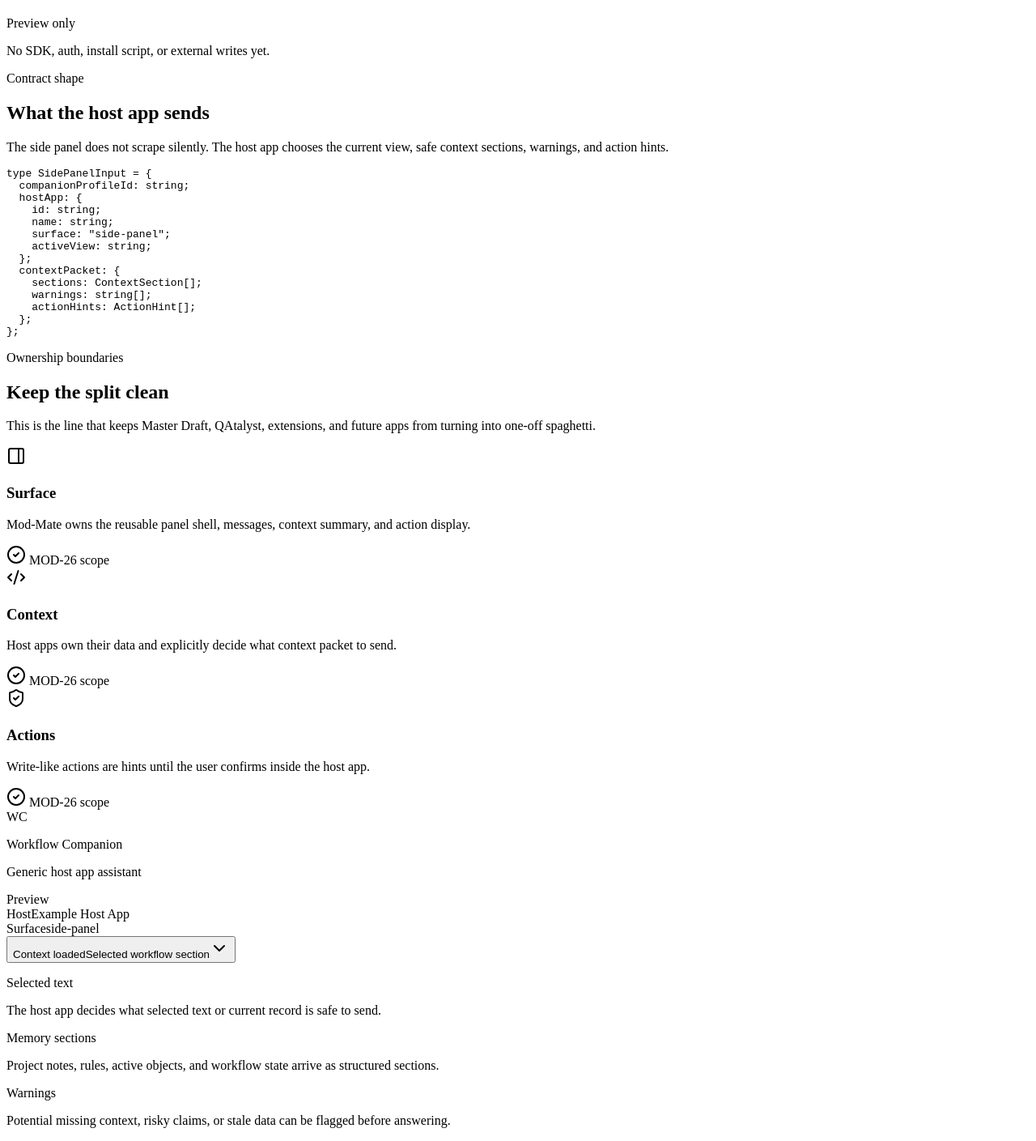
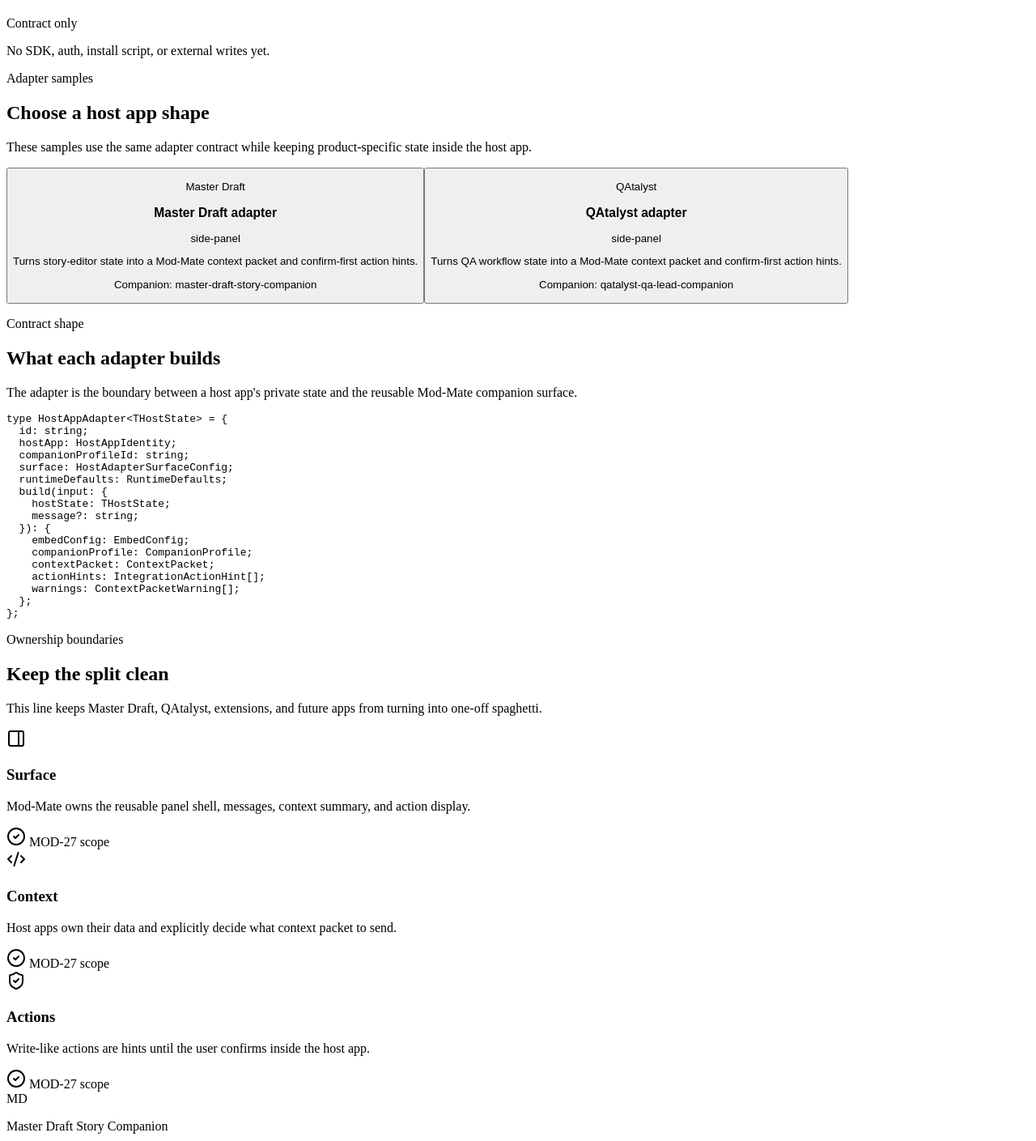
Before and after one commit to KingCarni/Mod-Mate, a Next.js app: page /SidePanelPreview in a window 1280 px wide. Shown: the part 602-2011 px from the top of the page at 81% size. Built offline with nearby package versions, Linux system fonts and the light colour scheme.

Commit message:
Use host adapters in side panel preview

```diff
--- a/src/pages/SidePanelPreview.tsx
+++ b/src/pages/SidePanelPreview.tsx
@@ -1,75 +1,37 @@
 "use client";
 
-import React from "react";
+import React, { useMemo, useState } from "react";
 import { ArrowLeft, CheckCircle2, Code2, PanelRight, ShieldCheck } from "lucide-react";
 import { Link } from "@/components/compat/Router";
 import AppShell from "@/components/layout/AppShell";
 import ModMateSidePanel from "@/components/mate/ModMateSidePanel";
 import SectionCard from "@/components/mate/SectionCard";
+import { createHostAdapterPreview, hostAppAdapters } from "@/lib/hostAppAdapters";
 
-const contextSections = [
-  {
-    id: "selected-text",
-    label: "Selected text",
-    detail: "The host app decides what selected text or current record is safe to send.",
-  },
-  {
-    id: "memory",
-    label: "Memory sections",
-    detail: "Project notes, rules, active objects, and workflow state arrive as structured sections.",
-  },
-  {
-    id: "warnings",
-    label: "Warnings",
-    detail: "Potential missing context, risky claims, or stale data can be flagged before answering.",
-  },
-];
+type AdapterId = "master-draft" | "qatalyst";
 
-const messages = [
-  {
-    id: "user-1",
-    role: "user" as const,
-    content: "Can you review this selected section and tell me what risks or continuity issues I should check?",
-  },
-  {
-    id: "assistant-1",
-    role: "assistant" as const,
-    content:
-      "I can review it against the host-provided context. I see three loaded memory sections and two confirm-first action hints. I would flag missing setup, unclear ownership, and any rule conflicts before suggesting edits.",
-  },
-];
-
-const actionHints = [
-  {
-    id: "suggest-rewrite",
-    label: "Suggest rewrite",
-    description: "Return a proposed edit for the host app to preview before applying.",
-    requiresConfirmation: true,
-  },
-  {
-    id: "save-note",
-    label: "Save note to project memory",
-    description: "Prepare a memory update that the host app must confirm first.",
-    requiresConfirmation: true,
-  },
-];
-
-const panelContract = `type SidePanelInput = {
+const panelContract = `type HostAppAdapter<THostState> = {
+  id: string;
+  hostApp: HostAppIdentity;
   companionProfileId: string;
-  hostApp: {
-    id: string;
-    name: string;
-    surface: "side-panel";
-    activeView: string;
-  };
-  contextPacket: {
-    sections: ContextSection[];
-    warnings: string[];
-    actionHints: ActionHint[];
+  surface: HostAdapterSurfaceConfig;
+  runtimeDefaults: RuntimeDefaults;
+  build(input: {
+    hostState: THostState;
+    message?: string;
+  }): {
+    embedConfig: EmbedConfig;
+    companionProfile: CompanionProfile;
+    contextPacket: ContextPacket;
+    actionHints: IntegrationActionHint[];
+    warnings: ContextPacketWarning[];
   };
 };`;
 
 const SidePanelPreview = () => {
+  const [selectedAdapterId, setSelectedAdapterId] = useState<AdapterId>("master-draft");
+  const preview = useMemo(() => createHostAdapterPreview(selectedAdapterId), [selectedAdapterId]);
+
   return (
     <AppShell>
       <div data-testid="side-panel-preview-page" className="space-y-8">
@@ -78,16 +40,16 @@ const SidePanelPreview = () => {
           <div className="relative z-10 flex flex-col lg:flex-row lg:items-end lg:justify-between gap-6">
             <div>
               <div className="flex flex-wrap items-center gap-2">
-                <p className="eyebrow">MOD-26 · Side panel contract</p>
+                <p className="eyebrow">MOD-27 · Host adapter contract</p>
                 <span className="rounded-full border border-accent-sage/40 bg-accent-sage/10 px-3 py-1 text-xs font-medium">
-                  Foundation preview
+                  Adapter preview
                 </span>
               </div>
               <h1 className="font-heading text-3xl md:text-5xl font-medium tracking-tight mt-3 max-w-4xl">
-                A reusable companion panel for any host app.
+                One adapter contract for every host app.
               </h1>
               <p className="text-sm md:text-base text-muted-foreground mt-4 max-w-2xl leading-relaxed">
-                This preview proves the generic side-panel surface: host-owned context in, Mod-Mate companion response out, and confirm-first actions only.
+                Host apps translate their own state into a Mod-Mate context packet, companion profile, embed config, and confirm-first action hints.
               </p>
               <Link
                 to="/integrations"
@@ -102,7 +64,7 @@ const SidePanelPreview = () => {
                   <PanelRight className="h-5 w-5" />
                 </div>
                 <div>
-                  <p className="font-heading text-lg font-medium">Preview only</p>
+                  <p className="font-heading text-lg font-medium">Contract only</p>
                   <p className="text-xs text-muted-foreground mt-0.5">No SDK, auth, install script, or external writes yet.</p>
                 </div>
               </div>
@@ -113,9 +75,46 @@ const SidePanelPreview = () => {
         <div className="grid grid-cols-1 xl:grid-cols-[1fr,420px] gap-6 items-start">
           <div className="space-y-6">
             <SectionCard
+              eyebrow="Adapter samples"
+              title="Choose a host app shape"
+              description="These samples use the same adapter contract while keeping product-specific state inside the host app."
+              testId="side-panel-adapter-picker"
+            >
+              <div className="grid grid-cols-1 md:grid-cols-2 gap-4">
+                {hostAppAdapters.map((adapter) => (
+                  <button
+                    key={adapter.id}
+                    type="button"
+                    onClick={() => setSelectedAdapterId(adapter.id as AdapterId)}
+                    className={`rounded-2xl border p-5 text-left transition-all hover:-translate-y-0.5 ${
+                      selectedAdapterId === adapter.id
+                        ? "border-primary bg-primary/10 shadow-soft"
+                        : "border-border bg-muted/35 hover:bg-muted/60"
+                    }`}
+                    data-testid={`adapter-${adapter.id}`}
+                  >
+                    <div className="flex items-start justify-between gap-3">
+                      <div>
+                        <p className="eyebrow">{adapter.hostApp.name}</p>
+                        <h3 className="font-heading text-xl font-medium mt-2">{adapter.name}</h3>
+                      </div>
+                      <span className="rounded-full border border-border bg-white px-2.5 py-1 text-[11px] font-medium dark:bg-card">
+                        {adapter.surface.preferredSurface}
+                      </span>
+                    </div>
+                    <p className="mt-3 text-sm text-muted-foreground leading-relaxed">{adapter.description}</p>
+                    <p className="mt-4 text-xs text-muted-foreground">
+                      Companion: <span className="text-foreground">{adapter.companionProfileId}</span>
+                    </p>
+                  </button>
+                ))}
+              </div>
+            </SectionCard>
+
+            <SectionCard
               eyebrow="Contract shape"
-              title="What the host app sends"
-              description="The side panel does not scrape silently. The host app chooses the current view, safe context sections, warnings, and action hints."
+              title="What each adapter builds"
+              description="The adapter is the boundary between a host app's private state and the reusable Mod-Mate companion surface."
               testId="side-panel-contract"
             >
               <div className="rounded-2xl bg-primary text-primary-foreground p-5 overflow-auto">
@@ -126,7 +125,7 @@ const SidePanelPreview = () => {
             <SectionCard
               eyebrow="Ownership boundaries"
               title="Keep the split clean"
-              description="This is the line that keeps Master Draft, QAtalyst, extensions, and future apps from turning into one-off spaghetti."
+              description="This line keeps Master Draft, QAtalyst, extensions, and future apps from turning into one-off spaghetti."
               testId="side-panel-boundaries"
             >
               <div className="grid grid-cols-1 md:grid-cols-3 gap-4">
@@ -149,21 +148,15 @@ const SidePanelPreview = () => {
             </SectionCard>
           </div>
 
-          <ModMateSidePanel
-            companion={{
-              name: "Workflow Companion",
-              category: "Generic host app assistant",
-              status: "Preview",
-            }}
-            hostApp={{
-              name: "Example Host App",
-              surface: "side-panel",
-              activeView: "Selected workflow section",
-            }}
-            contextSections={contextSections}
-            messages={messages}
-            actionHints={actionHints}
-          />
+          {preview && (
+            <ModMateSidePanel
+              companion={preview.companion}
+              hostApp={preview.hostApp}
+              contextSections={preview.contextSections}
+              messages={preview.messages}
+              actionHints={preview.actionHints}
+            />
+          )}
         </div>
       </div>
     </AppShell>
@@ -176,7 +169,7 @@ const BoundaryCard = ({ icon, title, body }: { icon: React.ReactNode; title: str
     <h3 className="font-heading text-lg font-medium mt-4">{title}</h3>
     <p className="text-sm text-muted-foreground mt-2 leading-relaxed">{body}</p>
     <div className="mt-4 inline-flex items-center gap-1.5 text-xs text-muted-foreground">
-      <CheckCircle2 className="h-3.5 w-3.5 text-accent-sage" /> MOD-26 scope
+      <CheckCircle2 className="h-3.5 w-3.5 text-accent-sage" /> MOD-27 scope
     </div>
   </article>
 );
```
